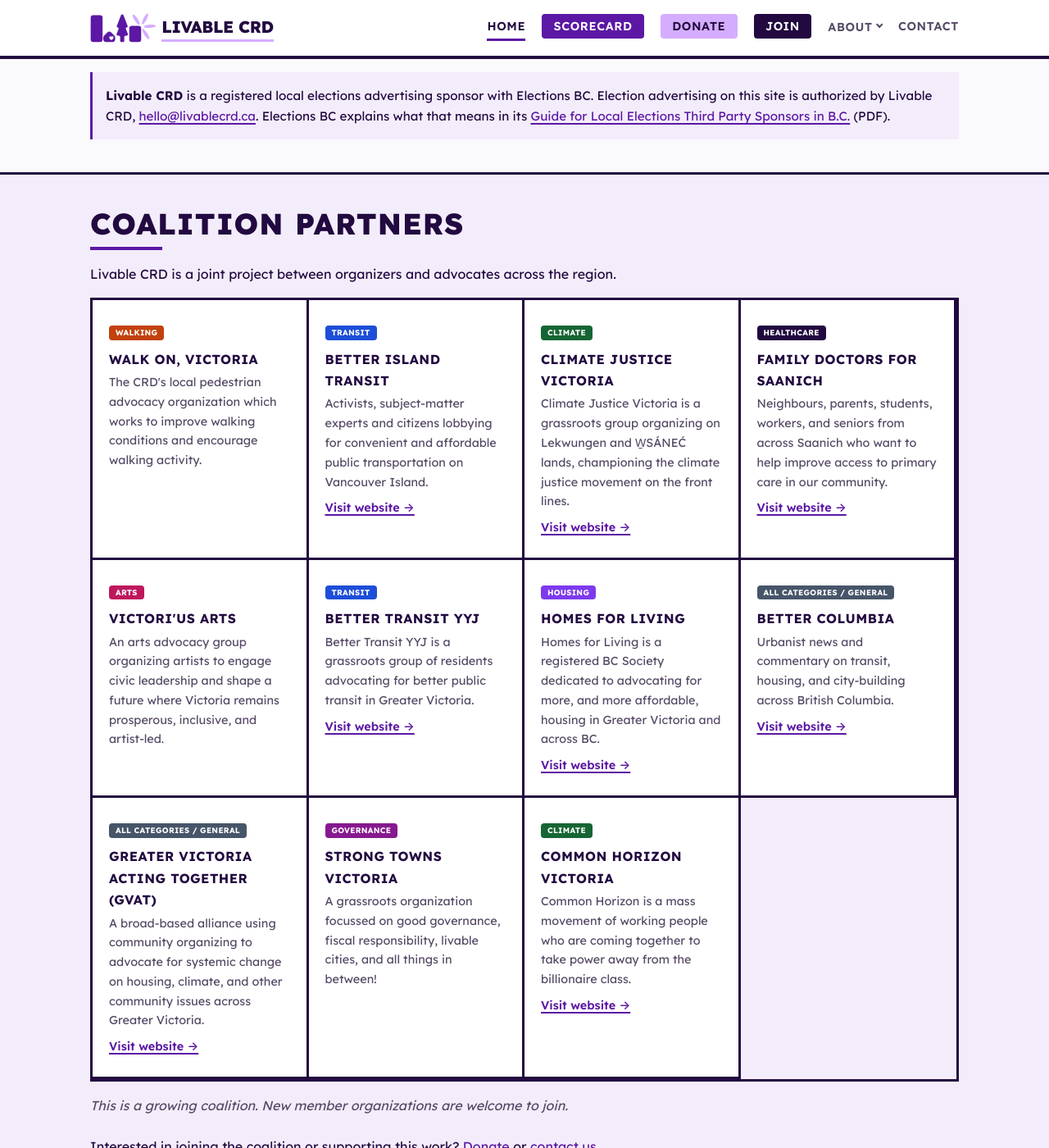
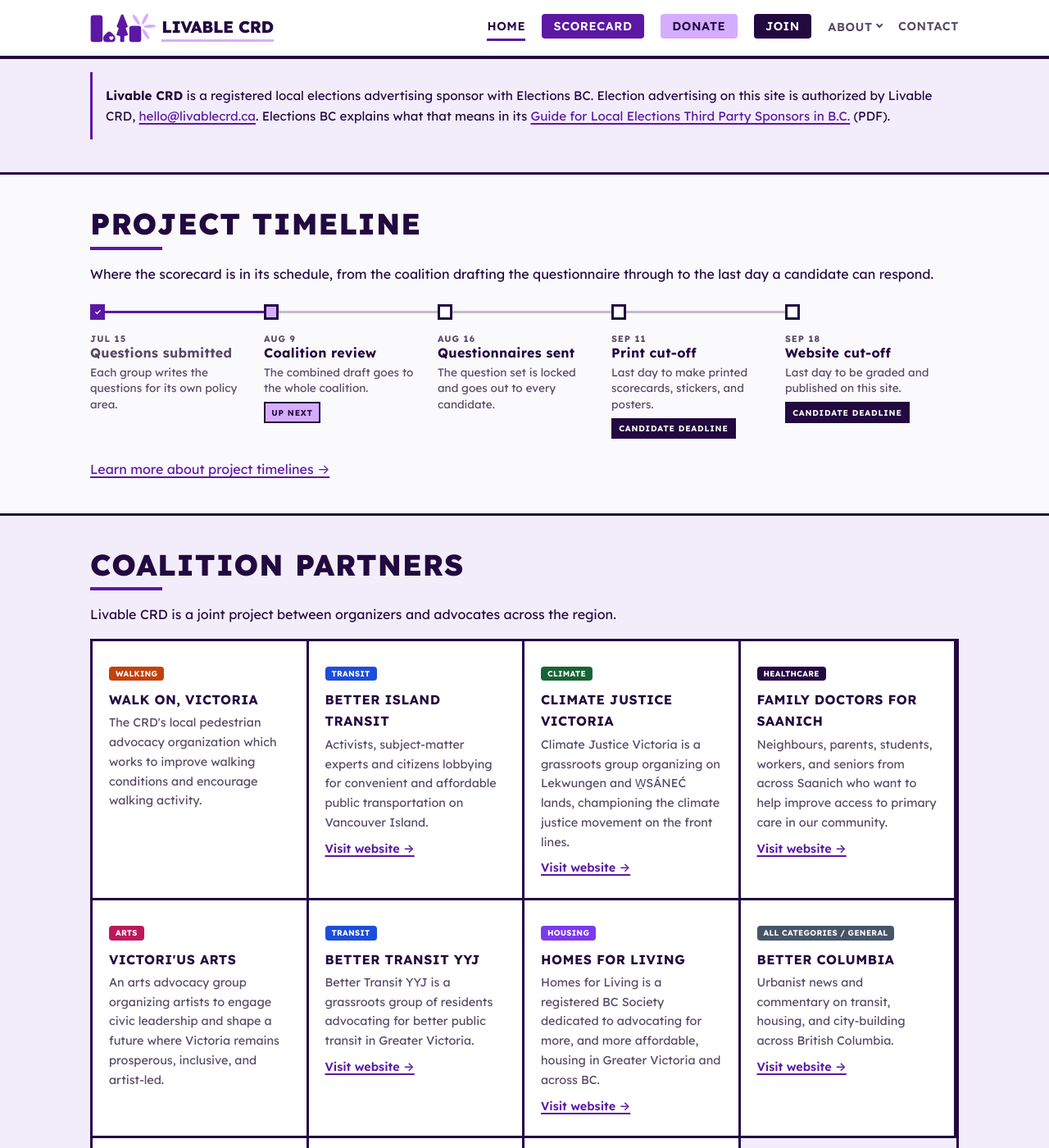
Before and after one commit to LaputanMachines/livable-crd-website, a Jekyll site: the page built from index.md, in a window 1280 px wide and 1400 px high, scrolled down 1120 px. Shown: the whole window at 82% size. Built offline with Jekyll 4.4.1, drawn with Linux system fonts in a browser that asks for light colours.

Commit message:
feat: publish the election-cycle timeline and candidate deadlines
Candidates now have two dates they can miss: September 11 to appear on
printed scorecards, stickers and posters, and September 18 to have their
results published on the website. Neither was stated anywhere on the site.

Every date lives in _data/deadlines.yml, including the coalition's own
questionnaire milestones, so no template writes one out by hand. Each
entry carries two lengths of copy — full label/detail for the scorecard,
short/brief for the homepage timeline, where five milestones share the
width of the page.

Three displays read from it:

  - A project timeline on the homepage, showing all five milestones in
    order and marking each done, up next, or upcoming. Split into
    "coalition milestones" and "candidate cut-offs" it answered what the
    dates are without answering where the project is now.
  - A band near the top of the scorecard carrying only the two cut-offs,
    since that page's reader is the one who can miss them.
  - A #deadlines FAQ at the bottom of the scorecard: the full schedule,
    why there are two candidate cut-offs, and what happens to a candidate
    who does not respond (they keep their row; their grades stay pending).

State is computed at build time. A date is treated as passed 24 hours
after its UTC midnight plus 8 more, so the flip can never land before
midnight in Pacific time — an hour late in PDT, which beats closing a
live deadline seven hours early. The site rebuilds on push and after the
daily candidate sync, so a marker can trail by up to a day; every date is
printed in full and machine-readable in `datetime`, so a late marker
never hides the fact a reader needs.

Homepage section order changes with this: "What we are building" moves
above the timeline. The alternating background rhythm is unchanged — the
lavender treatment moved to .section--under-hero, which is .section--alt
without the top border the hero already draws, and is named for the slot
so a future reorder keeps the rhythm.

Co-Authored-By: Claude Opus 5 (1M context) <noreply@anthropic.com>

```diff
--- /dev/null
+++ b/_data/deadlines.yml
@@ -0,0 +1,77 @@
+# Election-cycle milestones. Single source of truth for every place a date is
+# printed: the timeline on the homepage, the banner near the top of the
+# scorecard, and the #deadlines FAQ block at the bottom of the scorecard page.
+# Change a date here and all three follow — no date is written out by hand in a
+# template.
+#
+# audience:
+#   candidate — a cut-off a candidate can miss, with a consequence attached.
+#               These are the only entries the scorecard band renders, so it
+#               stays a list of things its reader can act on. The homepage
+#               timeline shows every entry but tags these ones.
+#   coalition — an internal milestone. It gives the cut-offs their context
+#               (when the questionnaire is written, when it goes out) without
+#               being something anyone outside the coalition can miss.
+#
+# Each entry carries two lengths of copy, because the two displays have very
+# different room:
+#   label / detail — the full wording, used by the scorecard band and the FAQ
+#   short / brief  — a few words, used by the homepage timeline, where five
+#                    milestones share the width of the page
+# Keep them saying the same thing. `short`/`brief` fall back to `label` if
+# omitted, so a new entry renders either way.
+#
+# Dates are unquoted so Jekyll parses them as real dates; templates format them
+# with the `date` filter and sort and compare on them, rather than repeating a
+# written-out string that would have to be kept in sync with the
+# machine-readable one.
+- id: questions-submitted
+  date: 2026-07-15
+  audience: coalition
+  label: Partner organizations submit questions
+  detail: >-
+    Each participating organization writes and submits the questions for its own
+    policy area.
+  short: Questions submitted
+  brief: Each group writes the questions for its own policy area.
+
+- id: draft-questionnaire
+  date: 2026-08-09
+  audience: coalition
+  label: Draft questionnaires ready for coalition review
+  detail: >-
+    The submitted questions are assembled into draft questionnaires and
+    circulated to the whole coalition for review.
+  short: Coalition review
+  brief: The combined draft goes to the whole coalition.
+
+- id: final-questionnaire
+  date: 2026-08-16
+  audience: coalition
+  label: Final questionnaires ready to send to candidates
+  detail: >-
+    Review closes and the question set is locked, ready to go out to every
+    confirmed candidate.
+  short: Questionnaires sent
+  brief: The question set is locked and goes out to every candidate.
+
+- id: print-cutoff
+  date: 2026-09-11
+  audience: candidate
+  label: Candidate deadline to appear on print materials
+  detail: >-
+    The last day a candidate can return the questionnaire and still have their
+    results appear on printed scorecards, stickers, posters, and other physical
+    materials.
+  short: Print cut-off
+  brief: Last day to make printed scorecards, stickers, and posters.
+
+- id: web-cutoff
+  date: 2026-09-18
+  audience: candidate
+  label: Candidate deadline to appear on the website
+  detail: >-
+    The last day a candidate can return the questionnaire and still have their
+    results published on this website.
+  short: Website cut-off
+  brief: Last day to be graded and published on this site.
--- /dev/null
+++ b/_includes/deadline-timeline.html
@@ -0,0 +1,82 @@
+{%- comment -%}
+  Homepage project timeline: every entry in _data/deadlines.yml in date order,
+  marked done / up next / upcoming so a reader can see what stage the project
+  is at without reading five dates and doing the arithmetic themselves.
+
+  It shows the coalition's own milestones alongside the two candidate cut-offs,
+  which the scorecard band deliberately does not — the point here is the shape
+  of the whole schedule, and the cut-offs make more sense when you can see the
+  questionnaire being built ahead of them. They stay distinguishable: a
+  candidate deadline carries a visible "Deadline" tag.
+
+  Uses the `short`/`brief` copy from the data file. Five milestones share the
+  page width here, and the full `label`/`detail` wording does not survive being
+  squeezed into a fifth of it — that version runs in the scorecard band and the
+  #deadlines FAQ.
+
+  Params:
+    class - extra class names on the <ol>
+{%- endcomment -%}
+{%- assign timeline_items = site.data.deadlines | sort: "date" -%}
+{%- if timeline_items.size > 0 -%}
+{%- comment -%}
+  Build-time state: the site rebuilds on push and after the daily candidate
+  sync, so "up next" can trail reality by up to a day. Every date is printed in
+  full and machine-readable in `datetime`, so a late marker never hides the
+  fact the reader needs.
+{%- endcomment -%}
+{%- assign deadline_now = site.time | date: "%s" | plus: 0 -%}
+{%- assign next_found = false -%}
+<ol class="deadline-timeline{% if include.class %} {{ include.class }}{% endif %}">
+  {%- for d in timeline_items -%}
+  {%- comment -%}
+    A date in the data file parses to midnight UTC, but a deadline runs to the
+    end of its day here — so add 24 hours to reach end of day, then 8 more
+    (PST, the larger of the two Pacific offsets) so the flip can never land
+    before local midnight. In PDT that makes it an hour late, which is the safe
+    direction: better to still show a deadline as open for an hour after it
+    closed than to close it seven hours early.
+  {%- endcomment -%}
+  {%- assign d_end = d.date | date: "%s" | plus: 115200 -%}
+  {%- assign d_state = "upcoming" -%}
+  {%- if d_end < deadline_now -%}
+    {%- assign d_state = "done" -%}
+  {%- elsif next_found == false -%}
+    {%- assign d_state = "next" -%}
+    {%- assign next_found = true -%}
+  {%- endif -%}
+  <li class="deadline-timeline__item deadline-timeline__item--{{ d_state }}">
+    {%- comment -%}
+      The dot and the connector running out of it to the next milestone. Purely
+      a picture of the state carried in the item's modifier class and spelled
+      out in the .sr-only status below, so it is hidden from assistive tech
+      rather than read out as stray punctuation.
+    {%- endcomment -%}
+    <span class="deadline-timeline__track" aria-hidden="true">
+      <span class="deadline-timeline__dot">{% if d_state == "done" %}✓{% endif %}</span>
+      <span class="deadline-timeline__line"></span>
+    </span>
+    <div class="deadline-timeline__body">
+      <time class="deadline-timeline__date" datetime="{{ d.date | date: '%Y-%m-%d' }}">{{ d.date | date: "%b %-d" }}</time>
+      {%- comment -%}
+        State reaches a screen reader as words, not as a filled dot or a colour
+        change. "Up next" is also on screen, so it is not repeated here.
+      {%- endcomment -%}
+      {%- if d_state == "done" %}<span class="sr-only">Completed.</span>{% endif -%}
+      {%- if d_state == "upcoming" %}<span class="sr-only">Upcoming.</span>{% endif -%}
+      <span class="deadline-timeline__label">{{ d.short | default: d.label }}</span>
+      {%- if d.brief %}<span class="deadline-timeline__brief">{{ d.brief }}</span>{% endif -%}
+      <span class="deadline-timeline__tags">
+        {%- if d_state == "next" %}<span class="deadline-timeline__tag deadline-timeline__tag--next">Up next</span>{% endif -%}
+        {%- comment -%}
+          Marks the milestones a candidate can actually miss. Without it the
+          timeline flattens a hard cut-off and an internal planning date into
+          the same thing.
+        {%- endcomment -%}
+        {%- if d.audience == "candidate" %}<span class="deadline-timeline__tag deadline-timeline__tag--cutoff">Candidate deadline</span>{% endif -%}
+      </span>
+    </div>
+  </li>
+  {%- endfor -%}
+</ol>
+{%- endif -%}
--- /dev/null
+++ b/_sass/_deadlines.scss
@@ -0,0 +1,369 @@
+@use "variables" as *;
+
+// --- Election-cycle deadlines -----------------------------------------------
+// Data:   _data/deadlines.yml
+// Markup: _includes/deadline-list.html     (the dated <ol>, shared)
+//         _includes/deadline-notice.html   (the band near the top of the scorecard)
+//         _includes/deadline-timeline.html (the homepage project timeline)
+//         the #deadlines FAQ block at the bottom of scorecard/index.md
+//
+// Loaded after "components" so the few rules that restate a .methodology
+// selector win on source order alone.
+
+.deadline-notice {
+  background: $color-surface;
+  border: $border-weight solid $color-text;
+  padding: $space-md $space-gutter;
+}
+
+// On the scorecard the band follows the status banner rather than opening a
+// section, so it supplies its own top gap.
+.deadline-notice--scorecard {
+  margin-top: $space-md;
+}
+
+
+.deadline-notice__heading {
+  margin: 0 0 $space-xs;
+  font-family: $font-display;
+  font-size: 1.35rem;
+  line-height: 1.15;
+  text-transform: uppercase;
+  letter-spacing: 0.04em;
+}
+
+.deadline-notice__lead {
+  margin: 0 0 $space-md;
+  max-width: 60ch;
+  color: $color-muted;
+}
+
+.deadline-notice__more {
+  margin: $space-sm 0 0;
+  font-size: 0.9rem;
+  font-weight: 600;
+}
+
+// The dated list. Rule lines are the $color-text background showing through
+// `gap`, not per-item borders: the grid reflows to one column on a narrow
+// screen, and border-right/:last-child would leave a stray edge every time the
+// wrap point moved.
+.deadline-list {
+  list-style: none;
+  margin: 0;
+  padding: 0;
+  display: grid;
+  grid-template-columns: repeat(auto-fit, minmax(260px, 1fr));
+  gap: $border-weight;
+  background: $color-text;
+  border: $border-weight solid $color-text;
+}
+
+// One entry per row — for the FAQ timeline and the homepage milestones, where
+// the list reads as a schedule in order rather than as a pair of side-by-side
+// cut-offs. Layout only: the gap above it belongs to whatever encloses it.
+.deadline-list--stacked {
+  grid-template-columns: 1fr;
+}
+
+// The FAQ list follows a paragraph, so the gap lives in that context rather
+// than on the component.
+.methodology__body .deadline-list {
+  margin-top: $space-md;
+}
+
+.deadline-list__item {
+  display: flex;
+  align-items: flex-start;
+  gap: $space-sm;
+  padding: $space-sm $space-gutter;
+  background: $color-surface;
+}
+
+.deadline-list__date {
+  flex: 0 0 auto;
+  display: flex;
+  flex-direction: column;
+  align-items: center;
+  justify-content: center;
+  min-width: 3.4rem;
+  padding: 0.4rem 0.5rem;
+  background: $color-accent;
+  color: #fff;
+  border: $border-weight solid $color-text;
+  font-family: $font-display;
+  line-height: 1;
+}
+
+.deadline-list__month {
+  font-size: 0.68rem;
+  font-weight: 700;
+  text-transform: uppercase;
+  letter-spacing: 0.08em;
+}
+
+.deadline-list__day {
+  font-size: 1.6rem;
+  font-weight: 700;
+  margin-top: 0.15rem;
+}
+
+.deadline-list__text { display: block; }
+
+.deadline-list__label {
+  display: block;
+  font-family: $font-display;
+  font-weight: 700;
+  font-size: 0.92rem;
+  line-height: 1.3;
+  text-transform: uppercase;
+  letter-spacing: 0.03em;
+}
+
+.deadline-list__detail {
+  display: block;
+  margin-top: 0.35rem;
+  font-size: 0.88rem;
+  line-height: 1.5;
+  color: $color-muted;
+}
+
+// "Passed" reads as a shape and a word, not only as the greyed-out fill —
+// colour alone would carry the state (WCAG 1.4.1).
+.deadline-list__flag {
+  display: inline-block;
+  margin-top: 0.45rem;
+  padding: 0.15rem 0.45rem;
+  background: $color-text;
+  color: #fff;
+  font-family: $font-display;
+  font-size: 0.62rem;
+  font-weight: 700;
+  text-transform: uppercase;
+  letter-spacing: 0.08em;
+}
+
+// A passed cut-off stays on the page — its absence would read as "there was
+// never a deadline" — but stops competing with the one still open.
+.deadline-list__item--past {
+  background: $color-bg-warm;
+
+  .deadline-list__date { background: $color-muted; }
+  .deadline-list__label { text-decoration: line-through; }
+}
+
+// --- Homepage project timeline ----------------------------------------------
+// Markup: _includes/deadline-timeline.html.
+//
+// Vertical by default and horizontal from 900px up. Five milestones need about
+// 200px of column each before the short labels start wrapping to three lines,
+// and below that width the vertical run is the more readable of the two
+// anyway — it is a list of dates either way, and stacked it can carry the
+// `brief` line at full size.
+.deadline-timeline {
+  list-style: none;
+  margin: $space-md 0 0;
+  padding: 0;
+  display: grid;
+  gap: 0;
+}
+
+.deadline-timeline__item {
+  display: flex;
+  gap: $space-sm;
+  align-items: stretch;
+  min-width: 0;
+}
+
+// The dot plus the connector running out of it toward the next milestone. The
+// line belongs to the milestone it leaves, so its colour answers "have we got
+// past this one" — which is what makes the run of filled segments read as
+// progress rather than as decoration.
+.deadline-timeline__track {
+  flex: 0 0 auto;
+  display: flex;
+  flex-direction: column;
+  align-items: center;
+  width: 1.15rem;
+}
+
+.deadline-timeline__dot {
+  flex: 0 0 auto;
+  width: 1.15rem;
+  height: 1.15rem;
+  border: $border-weight solid $color-text;
+  background: $color-surface;
+  // Square, not round: every other edge on this site is a hard corner.
+  border-radius: 0;
+  display: flex;
+  align-items: center;
+  justify-content: center;
+  font-size: 0.6rem;
+  font-weight: 700;
+  line-height: 1;
+  color: #fff;
+}
+
+.deadline-timeline__line {
+  flex: 1 1 auto;
+  width: $border-weight;
+  min-height: 1.5rem;
+  background: $color-text;
+  opacity: 0.25;
+}
+
+// Nothing follows the last milestone, so it has no segment to draw.
+.deadline-timeline__item:last-child .deadline-timeline__line {
+  visibility: hidden;
+}
+
+.deadline-timeline__body {
+  min-width: 0;
+  padding-bottom: $space-md;
+}
+
+.deadline-timeline__item:last-child .deadline-timeline__body {
+  padding-bottom: 0;
+}
+
+.deadline-timeline__date {
+  display: block;
+  font-family: $font-display;
+  font-size: 0.68rem;
+  font-weight: 700;
+  text-transform: uppercase;
+  letter-spacing: 0.09em;
+  color: $color-muted;
+  // Optically level with the dot, which sits at the very top of the track.
+  line-height: 1.15rem;
+}
+
+.deadline-timeline__label {
+  display: block;
+  font-family: $font-display;
+  font-size: 1rem;
+  font-weight: 700;
+  line-height: 1.25;
+  letter-spacing: 0.02em;
+}
+
+.deadline-timeline__brief {
+  display: block;
+  margin-top: 0.25rem;
+  font-size: 0.85rem;
+  line-height: 1.45;
+  color: $color-muted;
+}
+
+// Empty unless the milestone is the next one up or a candidate cut-off, so it
+// only takes space when it has something in it.
+.deadline-timeline__tags:not(:empty) {
+  display: flex;
+  flex-wrap: wrap;
+  gap: 0.3rem;
+  margin-top: 0.45rem;
+}
+
+.deadline-timeline__tag {
+  display: inline-block;
+  padding: 0.15rem 0.45rem;
+  font-family: $font-display;
+  font-size: 0.62rem;
+  font-weight: 700;
+  text-transform: uppercase;
+  letter-spacing: 0.08em;
+  border: 2px solid $color-text;
+}
+
+.deadline-timeline__tag--next {
+  background: $color-warm;
+  color: $color-text;
+}
+
+.deadline-timeline__tag--cutoff {
+  background: $color-text;
+  color: #fff;
+}
+
+// Done: filled dot with a tick, solid connector. The tick means the state is a
+// shape and not only a fill, so it survives being read in greyscale.
+.deadline-timeline__item--done {
+  .deadline-timeline__dot {
+    background: $color-accent;
+    border-color: $color-accent;
+  }
+
+  .deadline-timeline__line {
+    background: $color-accent;
+    opacity: 1;
+  }
+
+  .deadline-timeline__label { color: $color-muted; }
+}
+
+// Up next: the dot is hollow but ringed in the light brand accent, and it is
+// the only milestone carrying an "Up next" tag — so "where are we" is legible
+// without relying on the colour.
+.deadline-timeline__item--next {
+  .deadline-timeline__dot {
+    background: $color-warm;
+    border-color: $color-text;
+  }
+}
+
+@media (min-width: 900px) {
+  .deadline-timeline {
+    grid-auto-flow: column;
+    grid-auto-columns: 1fr;
+  }
+
+  .deadline-timeline__item {
+    flex-direction: column;
+    gap: 0;
+  }
+
+  .deadline-timeline__track {
+    flex-direction: row;
+    width: auto;
+  }
+
+  .deadline-timeline__line {
+    width: auto;
+    min-height: 0;
+    height: $border-weight;
+  }
+
+  // The gutter between columns is the body's padding, not the item's: padding
+  // on the item would pull the connector up short of the next dot and break
+  // the line into disconnected dashes.
+  .deadline-timeline__body {
+    padding-top: $space-sm;
+    padding-right: $space-md;
+    padding-bottom: 0;
+  }
+
+  .deadline-timeline__date {
+    line-height: 1.3;
+  }
+}
+
+@media (max-width: 480px) {
+  .deadline-notice {
+    padding: $space-sm $space-gutter;
+  }
+
+  .deadline-notice__heading {
+    font-size: 1.15rem;
+  }
+
+  .deadline-list__item {
+    padding: $space-sm;
+  }
+}
+
+// Screen affordances. On the printed candidate leaflet the dates are already
+// past-tense context, and either block would eat a third of the sheet.
+@media print {
+  .deadline-notice,
+  .deadline-timeline { display: none; }
+}
--- a/_sass/_layout.scss
+++ b/_sass/_layout.scss
@@ -554,6 +554,15 @@ main {
   border-bottom: $border-weight solid $color-text;
 }
 
+// The first section after the hero. Carries the same alternating background as
+// .section--alt but no top border — .hero already closes with a heavy one, and
+// two rules stacked read as a mistake. Named for the slot, not its contents,
+// so reordering the homepage keeps the background rhythm intact.
+.section--under-hero {
+  background: $color-bg-warm;
+  border-bottom: $border-weight solid $color-text;
+}
+
 .section--topics {
   background: $color-surface;
 }
--- a/assets/css/main.scss
+++ b/assets/css/main.scss
@@ -6,5 +6,6 @@
 @use "base";
 @use "layout";
 @use "components";
+@use "deadlines";
 @use "candidate";
 @use "favourites";
--- a/index.md
+++ b/index.md
@@ -35,7 +35,14 @@ description: >-
   </div>
 </section>
 
-<section class="section">
+{%- comment -%}
+  --under-hero, not --alt: the two carry the same background, but --alt also
+  draws a top border, and the hero already closes with a heavy one. The
+  modifier names the slot rather than the content because the alternating
+  background belongs to the position on the page — whatever section is put
+  here next keeps the rhythm by keeping the class.
+{%- endcomment -%}
+<section class="section section--under-hero">
   <div class="container">
     <h2 class="section-title">What we are building</h2>
     <p>
@@ -48,6 +55,30 @@ description: >-
       of election day.
     </p>
     {% include sponsor-notice.html %}
+  </div>
+</section>
+
+{%- comment -%}
+  The schedule comes early, straight after the explanation of what the project
+  is: it is the only thing on this page that expires, and the readers who have
+  to act on it — candidates — mostly arrive from a link rather than scrolling
+  the whole homepage.
+
+  One timeline rather than a block of coalition milestones and a block of
+  candidate cut-offs: the two were the same schedule split in half, and split
+  they answered "what are the dates" without answering "where are we now".
+{%- endcomment -%}
+<section class="section">
+  <div class="container">
+    <h2 class="section-title">Project timeline</h2>
+    <p>
+      Where the scorecard is in its schedule, from the coalition drafting the
+      questionnaire through to the last day a candidate can respond.
+    </p>
+    {% include deadline-timeline.html %}
+    <p class="content-follow-up">
+      <a href="{{ '/scorecard/#deadlines' | relative_url }}">Learn more about project timelines <span aria-hidden="true">→</span></a>
+    </p>
   </div>
 </section>
 
```
Also changed, not shown: _includes/deadline-list.html (added, +62 -0 lines), _includes/deadline-notice.html (added, +37 -0 lines), scorecard/index.md (+66 -0 lines).
